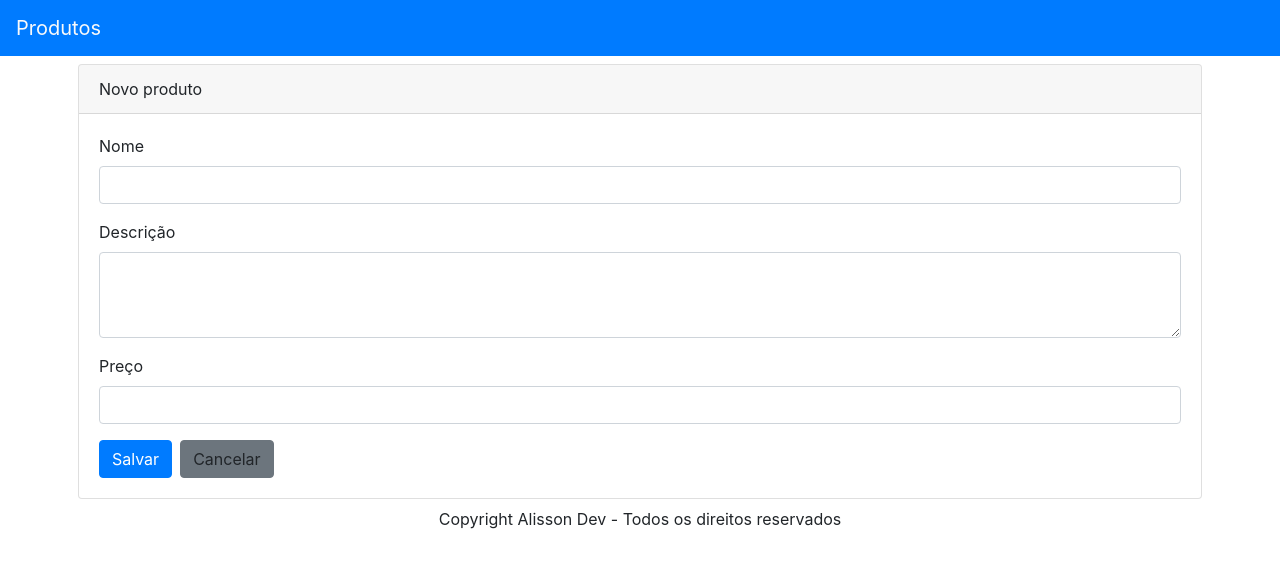
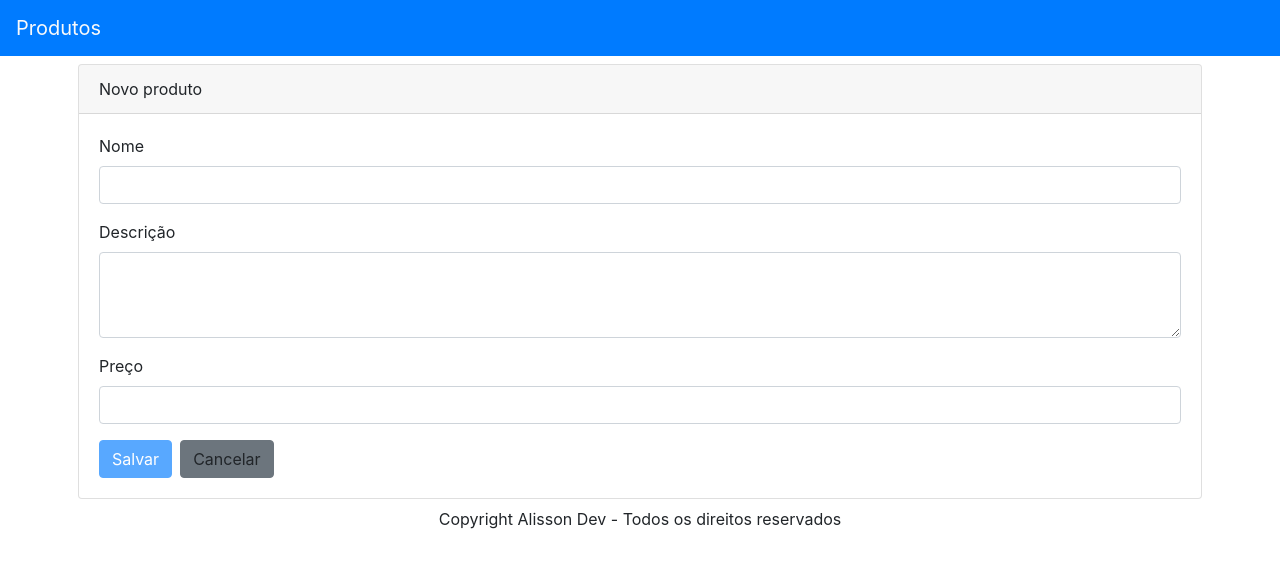
Before and after one commit to youssfbr/angular_produtos, an Angular app: page / in a window 1280 px wide. Shown: the top 568 px of the page. Built offline with nearby package versions, Linux system fonts and the light colour scheme.

Commit message:
Habilitando o botão salvar quando o formulário for validado

```diff
--- a/src/app/produtos/produto-form/produto-form.component.html
+++ b/src/app/produtos/produto-form/produto-form.component.html
@@ -3,7 +3,7 @@
     {{ title }}
   </div>
   <div class="card-body">
-    <form (ngSubmit)="onSubmit()">
+    <form (ngSubmit)="onSubmit()" #form="ngForm">
 
       <div class="form-group">
         <label for="">Nome</label>
@@ -20,7 +20,7 @@
         <input type="number" class="form-control" [(ngModel)]="produto.preco" name="preco" #preco="ngModel" required />
       </div>
 
-      <button type="submit" class="btn btn-primary">Salvar</button>
+      <button type="submit" class="btn btn-primary" [disabled]="!form.form.valid">Salvar</button>
       <a class="btn btn-secondary ml-2">Cancelar</a>
     </form>
   </div>
```
